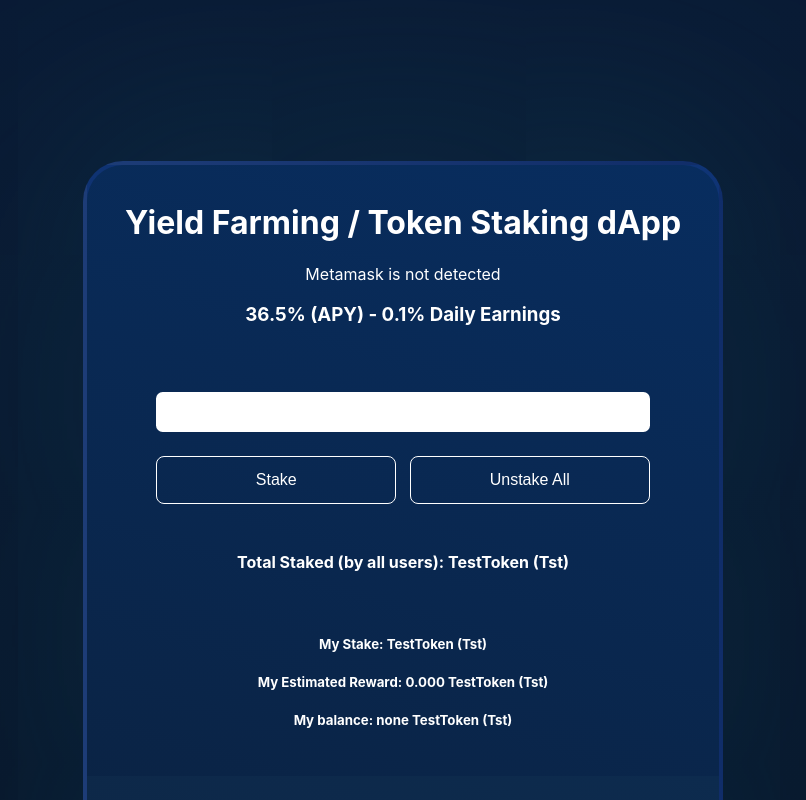
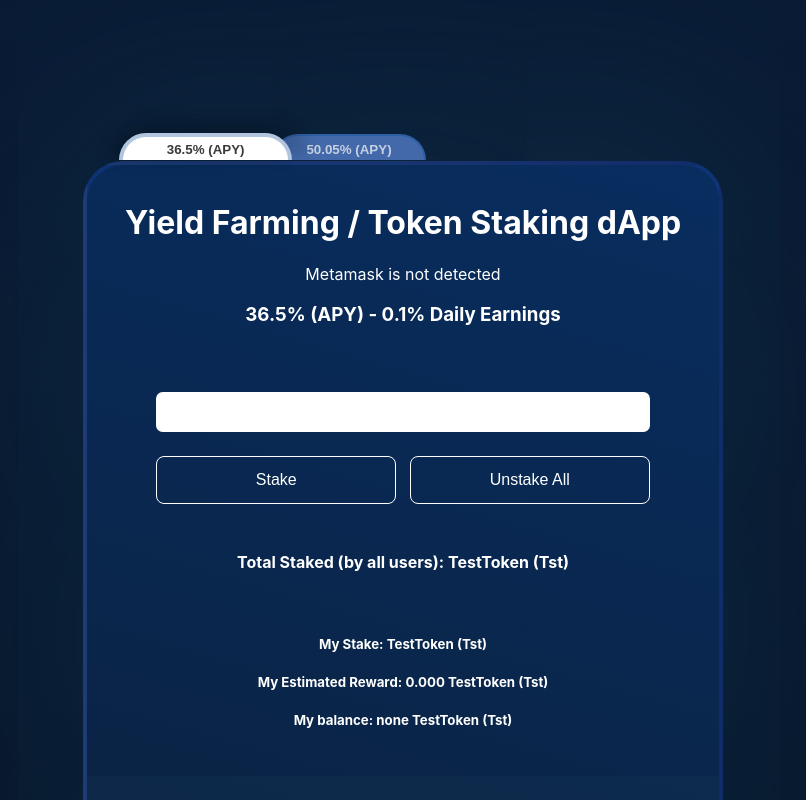
Before and after one commit to zorixid/Token-Staking-dApp, a React (Create React App) app: page / in a window 1280 px wide. Shown: the top 800 px of the page, without its empty margins (237-1043 px from the left). Built offline with nearby package versions, Linux system fonts and the light colour scheme.

Commit message:
APY pools started

```diff
--- a/src/App.js
+++ b/src/App.js
@@ -1,9 +1,11 @@
 import React, { useState, useEffect } from 'react';
 import Web3 from 'web3';
 import classes from './App.module.css';
-import Button from './components/Button';
 import TestToken from '../src/abis/TestToken.json';
 import TokenStaking from '../src/abis/TokenStaking.json';
+import Staking from './components/Staking';
+import AdminTesting from './components/AdminTesting';
+import Navigation from './components/Navigation';
 
 const App = () => {
   const [account, setAccount] = useState('Connecting to Metamask..');
@@ -17,6 +19,7 @@ const App = () => {
   const [loader, setLoader] = useState(true);
   const [network, setNetwork] = useState({ id: '0', name: 'none' });
   const [userBalance, setUserBalance] = useState('none');
+
 
   useEffect(() => {
     //connecting to ethereum blockchain
@@ -123,9 +126,8 @@ const App = () => {
     }
   };
 
-  const inputChangeHandler = (event) => {
-    event.preventDefault();
-    setInputValue(event.target.value);
+  const inputHandler = (received) => {
+    setInputValue(received);
   };
 
   const stakeHandler = () => {
@@ -243,9 +245,7 @@ const App = () => {
       });
   };
 
-  const goMax = () => {
-    setInputValue(userBalance);
-  };
+
 
   return (
     <div className={classes.Grid}>
@@ -253,53 +253,27 @@ const App = () => {
       <div className={classes.loader}></div>
 
       <div className={classes.Child}>
-        <h1>Yield Farming / Token Staking dApp</h1>
-        <p>{account}</p>
-        <h3>36.5% (APY) - 0.1% Daily Earnings</h3>
-        <div className={classes.inputDiv}>
-          <input
-            className={classes.input}
-            type="number"
-            min="0"
-            step="1"
-            onChange={inputChangeHandler}
-            value={inputValue}
-          ></input>
+       <Navigation/>
+        <div>
+          <Staking
+            account={account}
+            totalStaked={totalStaked}
+            myStake={myStake}
+            userBalance={userBalance}
+            unStakeHandler={unStakeHandler}
+            stakeHandler={stakeHandler}
+            inputHandler={inputHandler}
+          />
         </div>
-        <Button buttonState={'stake'} stake={stakeHandler}>
-          Stake
-        </Button>
-        &nbsp; &nbsp;
-        <Button buttonState={'unstake'} unstake={unStakeHandler}>
-          Unstake All
-        </Button>
-        <div className={classes.totals}>
-          <h4>Total Staked (by all users): {totalStaked} TestToken (Tst) </h4>
 
-          <div>&nbsp;</div>
-          <h5>My Stake: {myStake} TestToken (Tst) </h5>
-          <h5>
-            My Estimated Reward: {(myStake * 0.001).toFixed(3)} TestToken (Tst){' '}
-          </h5>
-          <h5 onClick={goMax} className={classes.goMax}>
-            My balance: {userBalance} TestToken (Tst){' '}
-          </h5>
-        </div>
         <div className={classes.for_testing}>
-          <p>FOR TESTING PURPOSE ONLY</p>
-          <button onClick={claimTst}>Claim for 1000 Tst (User)</button>
-          &nbsp; &nbsp;
-          <button onClick={redistributeRewards}>
-            Redistribute rewards (Admin)
-          </button>
-          <div className={classes.network}>
-            <p>
-              Selected Network: <b>{network.name}</b>
-              &nbsp; id: <b>{network.id}</b>
-            </p>
-            <p>Contract Balance: {contractBalance} TestToken (Tst) </p>
-            <p>Staking Contract address: {tokenStakingContract._address}</p>
-          </div>
+          <AdminTesting
+            network={network}
+            tokenStakingContract={tokenStakingContract}
+            contractBalance={contractBalance}
+            redistributeRewards={redistributeRewards}
+            claimTst={claimTst}
+          />
         </div>
       </div>
     </div>
--- /dev/null
+++ b/src/components/AdminTesting.js
@@ -0,0 +1,25 @@
+import React from 'react';
+import classes from './AdminTesting.module.css';
+
+const AdminTesting = (props) => {
+  return (
+    <div className={classes.for_testing}>
+      <p>FOR TESTING PURPOSE ONLY</p>
+      <button onClick={props.claimTst}>Claim for 1000 Tst (User)</button>
+      &nbsp; &nbsp;
+      <button onClick={props.redistributeRewards}>
+        Redistribute rewards (Admin)
+      </button>
+      <div className={classes.network}>
+        <p>
+          Selected Network: <b>{props.network.name}</b>
+          &nbsp; id: <b>{props.network.id}</b>
+        </p>
+        <p>Contract Balance: {props.contractBalance} TestToken (Tst) </p>
+        <p>Staking Contract address: {props.tokenStakingContract._address}</p>
+      </div>
+    </div>
+  );
+};
+
+export default AdminTesting;
--- /dev/null
+++ b/src/components/AdminTesting.module.css
@@ -0,0 +1,31 @@
+.for_testing {
+  margin-top: 11em;
+  padding-top: 1em;
+  background-color: rgba(95, 158, 160, 0.034);
+  height: 24em;
+  border-radius: 0 0 2em 2em;
+}
+
+.for_testing p {
+  padding-top: 1em;
+  color: #37a99e;
+}
+
+.for_testing button {
+  background-color: rgba(255, 255, 255, 0);
+  color: white;
+  font-size: 1em;
+  border: white solid 0.05em;
+  border-radius: 0.5em;
+  height: 5em;
+  width: 15em;
+  cursor: pointer;
+}
+
+.for_testing button:hover {
+  background-color: rgba(255, 255, 255, 0.068);
+}
+.network p {
+  color: white;
+  font-size: 0.8em;
+}
--- a/src/components/Button.js
+++ /dev/null
@@ -1,28 +0,0 @@
-import React from 'react';
-import classes from './Button.module.css';
-
-const Button = (props) => {
-  const onStakeClick = () => {
-    props.stake();
-  };
-  const onUnStakeClick = () => {
-    props.unstake();
-  };
-
-  return (
-    <>
-      <button
-        className={
-          props.buttonState === 'stake'
-            ? classes.stakeButton
-            : classes.unstakeButton
-        }
-        onClick={props.buttonState === 'stake' ? onStakeClick : onUnStakeClick}
-      >
-        {props.children}
-      </button>
-    </>
-  );
-};
-
-export default Button;
--- a/src/components/Button.module.css
+++ /dev/null
@@ -1,32 +0,0 @@
-.stakeButton {
-  background-color: rgba(255, 255, 255, 0);
-  color: white;
-  font-size: 1em;
-  border: white solid 0.05em;
-  border-radius: 0.5em;
-  height: 3em;
-  width: 15em;
-  margin-top: 1em;
-  cursor: pointer;
-  }
-  .stakeButton:hover {
-    background-color: #2675cf;
-
-  }
-
-
-  .unstakeButton {
-    background-color: rgba(255, 255, 255, 0);
-    color: white;
-    font-size: 1em;
-    border: white solid 0.05em;
-    border-radius: 0.5em;
-    height: 3em;
-    width: 15em;
-    cursor: pointer;
-  }
-
-  .unstakeButton:hover {
-    background-color: #1c375f;
-
-  }
--- /dev/null
+++ b/src/components/Navigation.js
@@ -0,0 +1,41 @@
+import React, { useState} from 'react';
+import classes from './Navigation.module.css';
+
+const Navigation = () => {
+  const [poolStatus, setPoolStatus] = useState('default');
+
+  const changePool = (val) => {
+    setPoolStatus(val);
+  };
+
+  return (
+    <div className={classes.navigation}>
+      <button
+        className={
+          poolStatus === 'default'
+            ? classes.buttonActive
+            : classes.buttonNonActive
+        }
+        onClick={() => {
+          changePool('default');
+        }}
+      >
+        36.5% (APY)
+      </button>
+      <button
+        className={
+          poolStatus === 'custom'
+            ? classes.buttonActive
+            : classes.buttonNonActive
+        }
+        onClick={() => {
+          changePool('custom');
+        }}
+      >
+        50.05% (APY)
+      </button>
+    </div>
+  );
+};
+
+export default Navigation;
--- /dev/null
+++ b/src/components/Navigation.module.css
@@ -0,0 +1,48 @@
+.navigation {
+    grid-column: 3;
+    grid-row: 2;
+    position: absolute;
+    margin-top: -2em;
+    margin-left: 2em;
+  }
+
+  .buttonActive {
+    padding: 0.4em;
+    font-weight: 600;
+    color: rgb(58, 58, 58);
+    background-color: #ffffff;
+    border: none;
+    width: 13em;
+    height: 2em;
+    border-radius: 3em 3em 0 0;
+    margin-right: -1.5em;
+    border: 0.3em solid rgba(6, 72, 148, 0.308);
+    border-bottom: none;
+    z-index: 1;
+    position: relative;
+    -webkit-box-shadow: -10px 0px 13px -7px #000000, 10px 0px 13px -7px #000000, 0px -30px 50px 3px rgba(0,0,0,0);
+    box-shadow: -10px 0px 13px 1px #00000031, 10px -10px 13px 5px #0000001f, 0px -30px 50px 13px rgba(0, 0, 0, 0);
+    cursor: pointer;
+  }
+  .buttonNonActive {
+    padding: 0.5em;
+    font-weight: 600;
+    color: rgba(247, 247, 247, 0.726);
+    background-color: #5781cfc0;
+    border: none;
+    width: 11.5em;
+    height: 2em;
+    border-radius: 3em 3em 0 0;
+    margin-right: -1.5em;
+    border: 0.2em solid rgba(6, 72, 148, 0.308);
+    border-bottom: none;
+    z-index: 0;
+    position: relative;
+    cursor: pointer;
+
+  }
+
+  .buttonNonActive:hover {
+    background-color: #5781cfd7;
+    color: rgb(247, 247, 247);
+  }
--- /dev/null
+++ b/src/components/Staking.js
@@ -0,0 +1,65 @@
+import React, { useState } from 'react';
+import classes from './Staking.module.css';
+
+const Staking = (props) => {
+  const [inputValue, setInputValue] = useState('');
+
+  const inputChangeHandler = (event) => {
+    event.preventDefault();
+    setInputValue(event.target.value);
+    props.inputHandler(event.target.value);
+  };
+
+  const goMax = () => {
+    setInputValue(props.userBalance);
+    props.inputHandler(props.userBalance);
+  };
+
+  return (
+    <div className={classes.Staking}>
+      <h1>Yield Farming / Token Staking dApp</h1>
+      <p>{props.account}</p>
+      <h3>36.5% (APY) - 0.1% Daily Earnings</h3>
+      <div className={classes.inputDiv}>
+        <input
+          className={classes.input}
+          type="number"
+          min="0"
+          step="1"
+          onChange={inputChangeHandler}
+          value={inputValue}
+        ></input>
+      </div>
+      <button
+        className={classes.stakeButton}
+        onClick={() => {
+          props.stakeHandler();
+          setInputValue('');
+        }}
+      >
+        Stake
+      </button>
+      &nbsp; &nbsp;
+      <button className={classes.unstakeButton} onClick={props.unStakeHandler}>
+        Unstake All
+      </button>
+      <div className={classes.totals}>
+        <h4>
+          Total Staked (by all users): {props.totalStaked} TestToken (Tst){' '}
+        </h4>
+
+        <div>&nbsp;</div>
+        <h5>My Stake: {props.myStake} TestToken (Tst) </h5>
+        <h5>
+          My Estimated Reward: {(props.myStake * 0.001).toFixed(3)} TestToken
+          (Tst){' '}
+        </h5>
+        <h5 onClick={goMax} className={classes.goMax}>
+          My balance: {props.userBalance} TestToken (Tst){' '}
+        </h5>
+      </div>
+    </div>
+  );
+};
+
+export default Staking;
--- /dev/null
+++ b/src/components/Staking.module.css
@@ -0,0 +1,66 @@
+.Staking h1 {
+  margin-top: 1.2em;
+}
+
+/* ......... */
+.inputDiv {
+  padding: 3em;
+  height: 5em;
+
+  align-items: center;
+}
+
+.input {
+  height: 3em;
+  width: 37em;
+  border-radius: 0.5em;
+  border: none;
+  text-align: center;
+}
+input:focus {
+  outline: none;
+  border: 0.2em solid rgba(23, 60, 139, 0.301);
+}
+
+.totals {
+  /* padding-top: 3em; */
+  margin-top: 3em;
+  height: 3em;
+}
+
+.goMax {
+  cursor: pointer;
+}
+
+.stakeButton {
+    background-color: rgba(255, 255, 255, 0);
+    color: white;
+    font-size: 1em;
+    border: white solid 0.05em;
+    border-radius: 0.5em;
+    height: 3em;
+    width: 15em;
+    margin-top: 1em;
+    cursor: pointer;
+    }
+    .stakeButton:hover {
+      background-color: #2675cf;
+
+    }
+
+
+    .unstakeButton {
+      background-color: rgba(255, 255, 255, 0);
+      color: white;
+      font-size: 1em;
+      border: white solid 0.05em;
+      border-radius: 0.5em;
+      height: 3em;
+      width: 15em;
+      cursor: pointer;
+    }
+
+    .unstakeButton:hover {
+      background-color: #1c375f;
+
+    }
```
Also changed, not shown: src/App.module.css (+1 -70 lines), src/assets/screenshot.png.
